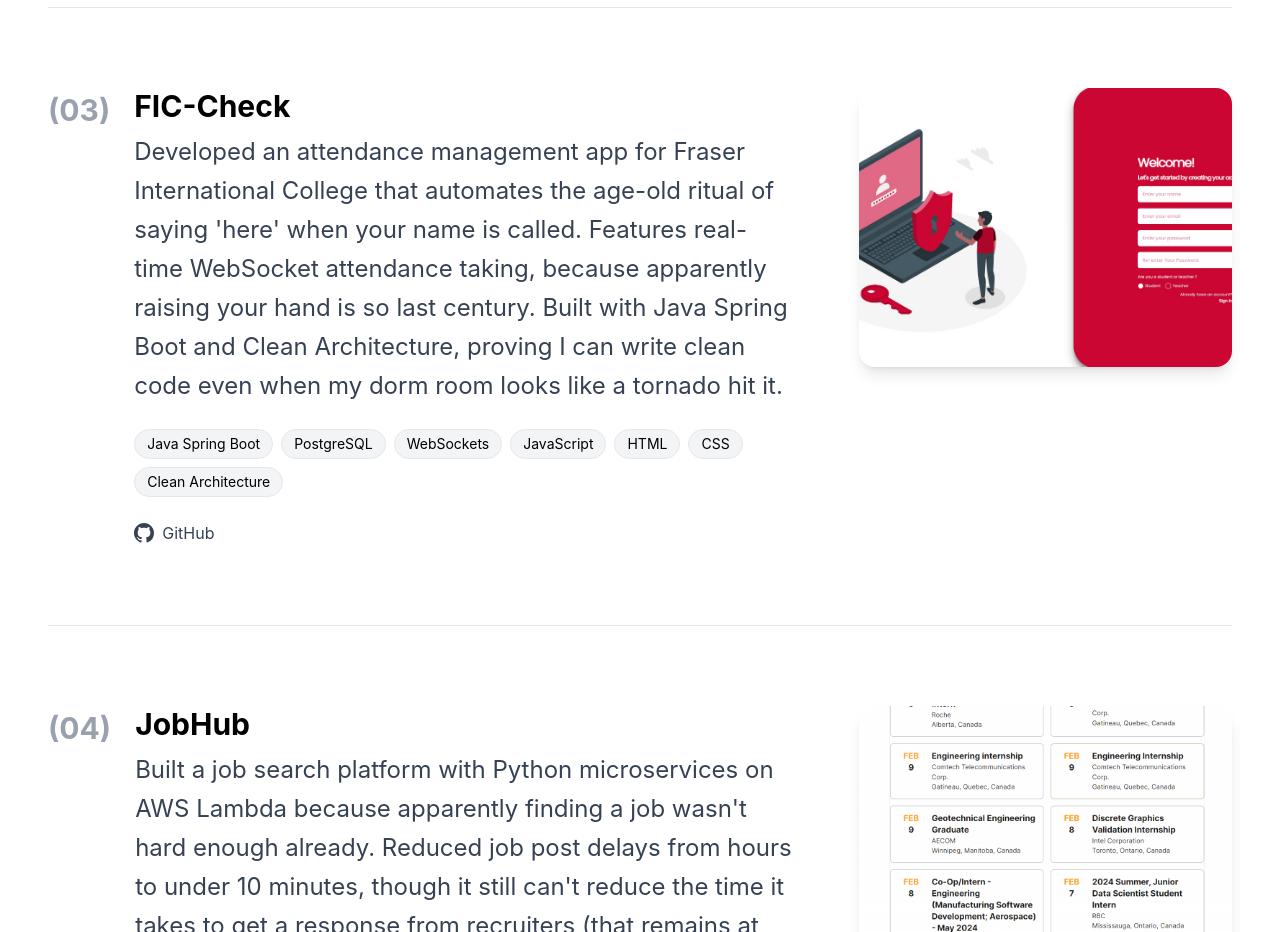
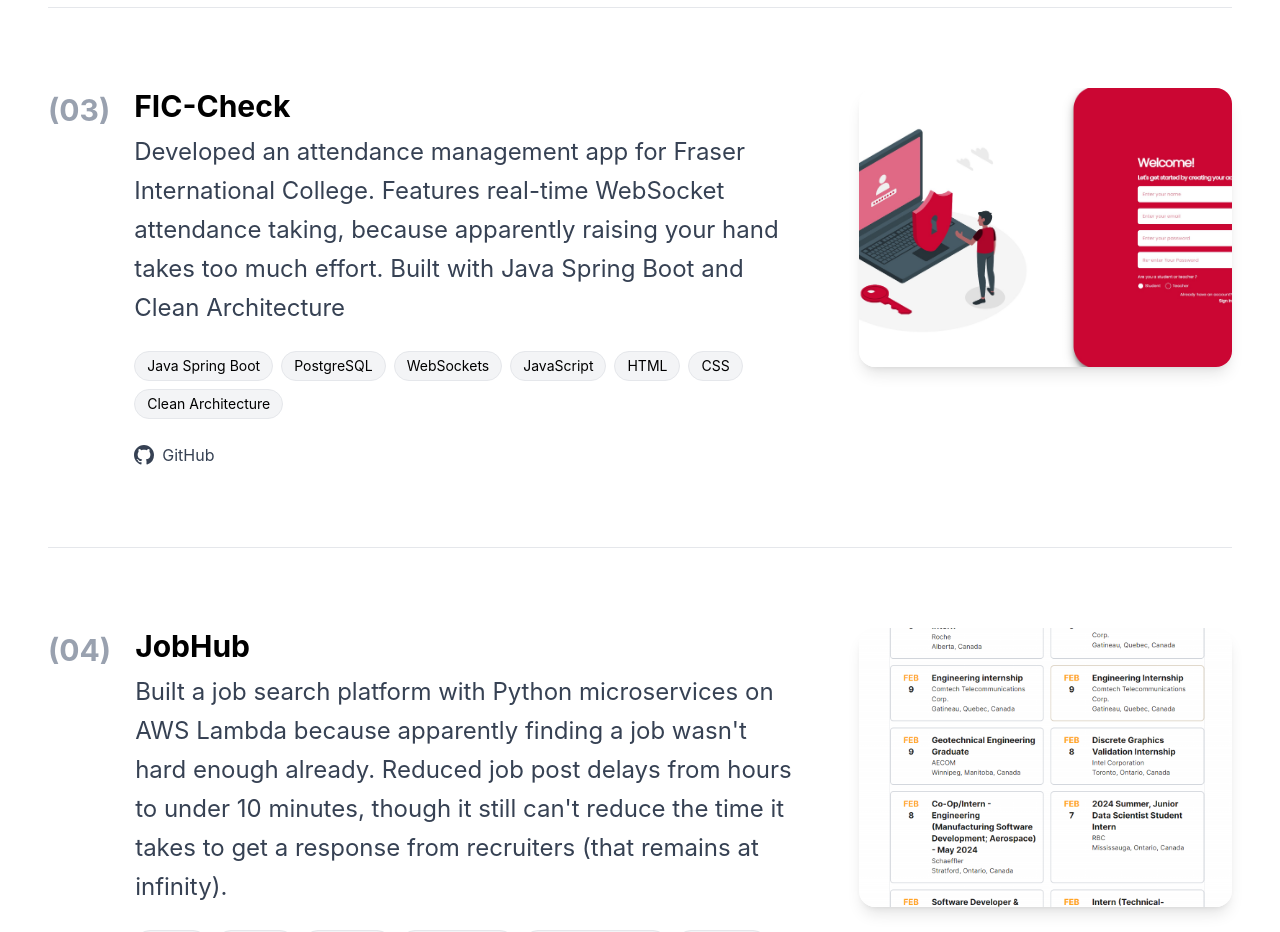
Before and after one commit to Mark-Vu/portfolio, a Next.js app: page /portfolio/ in a window 1280 px wide. Shown: the part 2900-3832 px from the top of the page. Built offline with nearby package versions, Linux system fonts and the light colour scheme.

Commit message:
chore(projects): change project wording

```diff
--- a/src/components/Projects.js
+++ b/src/components/Projects.js
@@ -55,7 +55,7 @@
             title: "FIC-Check",
             subtitle: "Attendance Management System",
             description:
-                "Developed an attendance management app for Fraser International College that automates the age-old ritual of saying 'here' when your name is called. Features real-time WebSocket attendance taking, because apparently raising your hand is so last century. Built with Java Spring Boot and Clean Architecture, proving I can write clean code even when my dorm room looks like a tornado hit it.",
+                "Developed an attendance management app for Fraser International College. Features real-time WebSocket attendance taking, because apparently raising your hand takes too much effort. Built with Java Spring Boot and Clean Architecture",
             image: "/projects/fic-check.png",
             technologies: [
                 "Java Spring Boot",
```
